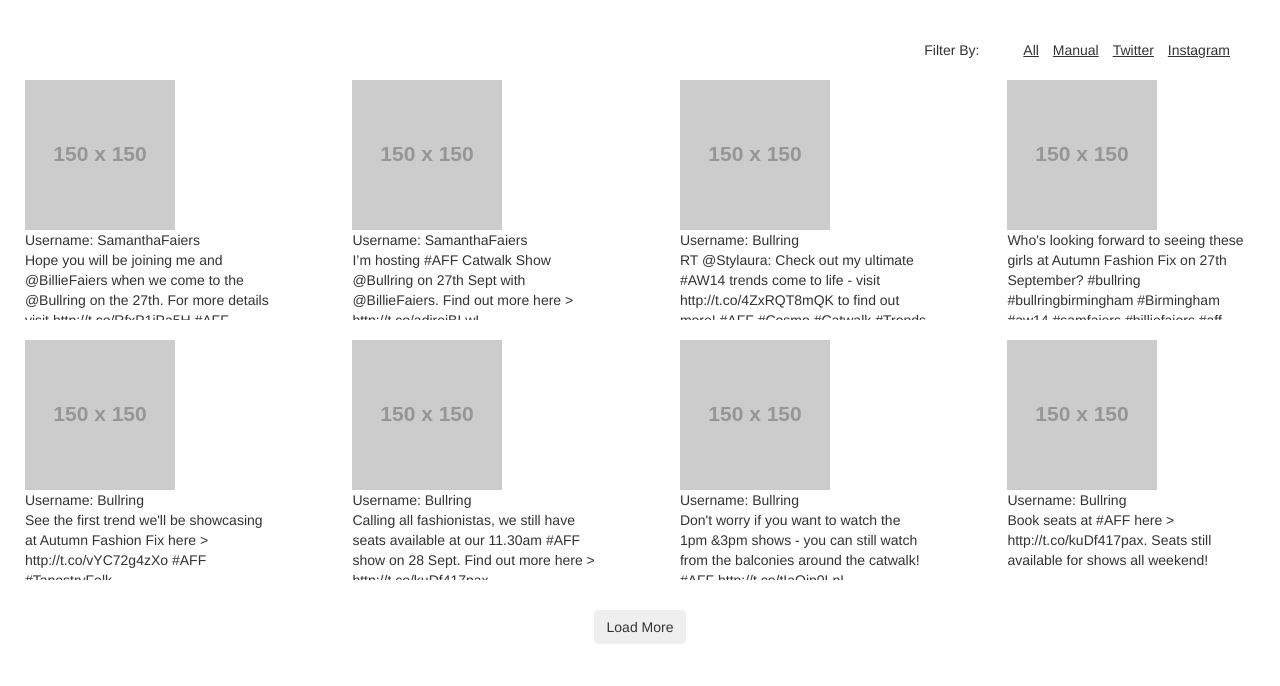
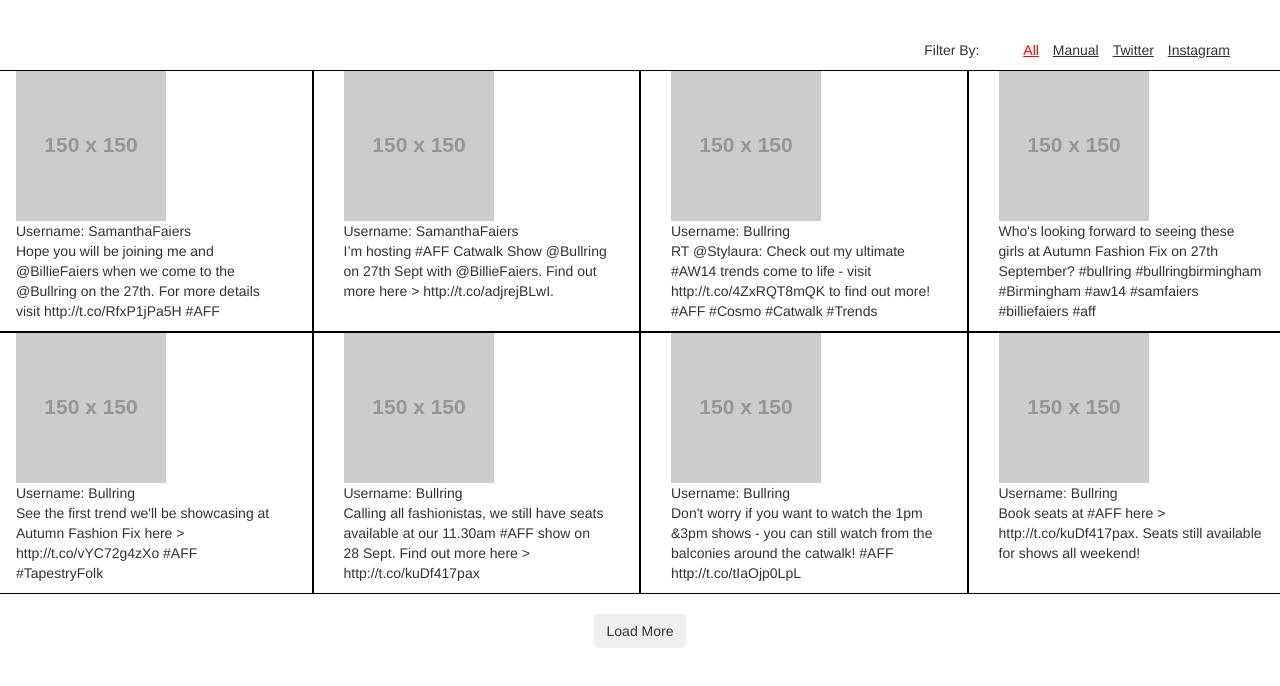
Before and after one commit to jhyun94/bullring-birmingham, a plain HTML site: page public/index.html in a window 1280 px wide. Both pictures are taken after a click on the item "All". Drawn offline with nearby package versions, Linux system fonts and the light colour scheme; placeholder pictures from the web are drawn by us.

Commit message:
filter now has colors

```diff
--- a/public/application.css
+++ b/public/application.css
@@ -2,6 +2,10 @@
   margin: 0;
   padding: 0;
   box-sizing: border-box;
+}
+
+::-webkit-scrollbar {
+    display: none;
 }
 .filter-container {
   float: right;
@@ -30,13 +34,19 @@
 .clearfix {
   clear: both;
 }
+.active {
+  color: red;
+}
+.col-md-3 {
+  border: 1px solid black;
+}
 .container {
-  padding: 10px;
-  width: 90%;
+  width: 100%;
   height: 250px;
   margin-bottom: 10px;
   overflow: scroll;
   overflow-x: hidden;
+/*  border: 1px solid black;*/
 }
 
 .row img {
--- a/public/index.html
+++ b/public/index.html
@@ -11,7 +11,7 @@
   <div class="filter-container">
     <p>Filter By: </p>
     <ul class="filter">
-      <li>All</li>
+      <li class="active">All</li>
       <li>Manual</li>
       <li>Twitter</li>
       <li>Instagram</li>
--- a/public/main.js
+++ b/public/main.js
@@ -14,6 +14,7 @@
   $(".filter li").on("click", function(){
     var filtered = filter(this.innerText);
     data = filtered;
+    updateClass(this);
     $(".row").empty();
     for (var i =0; i < 8; i++){
       $(".row").append(product(filtered.items[i]));
@@ -98,6 +99,11 @@
       $(".btn").show();
     }
   }
+  function updateClass(list){
+    var old = document.getElementsByClassName("active");
+    $(old).removeClass("active");
+    $(list).addClass("active");
+  }
 
   function product(data){
     switch (data.service_name){
```
